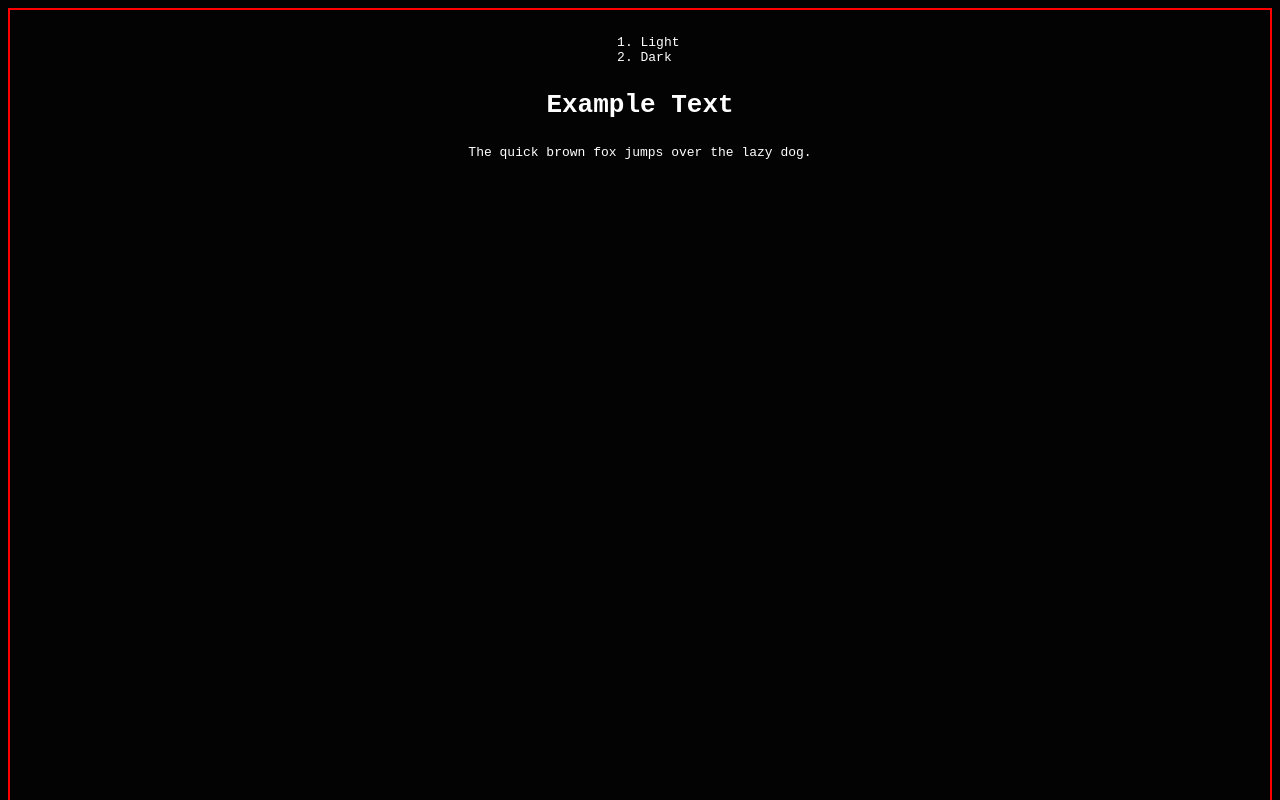
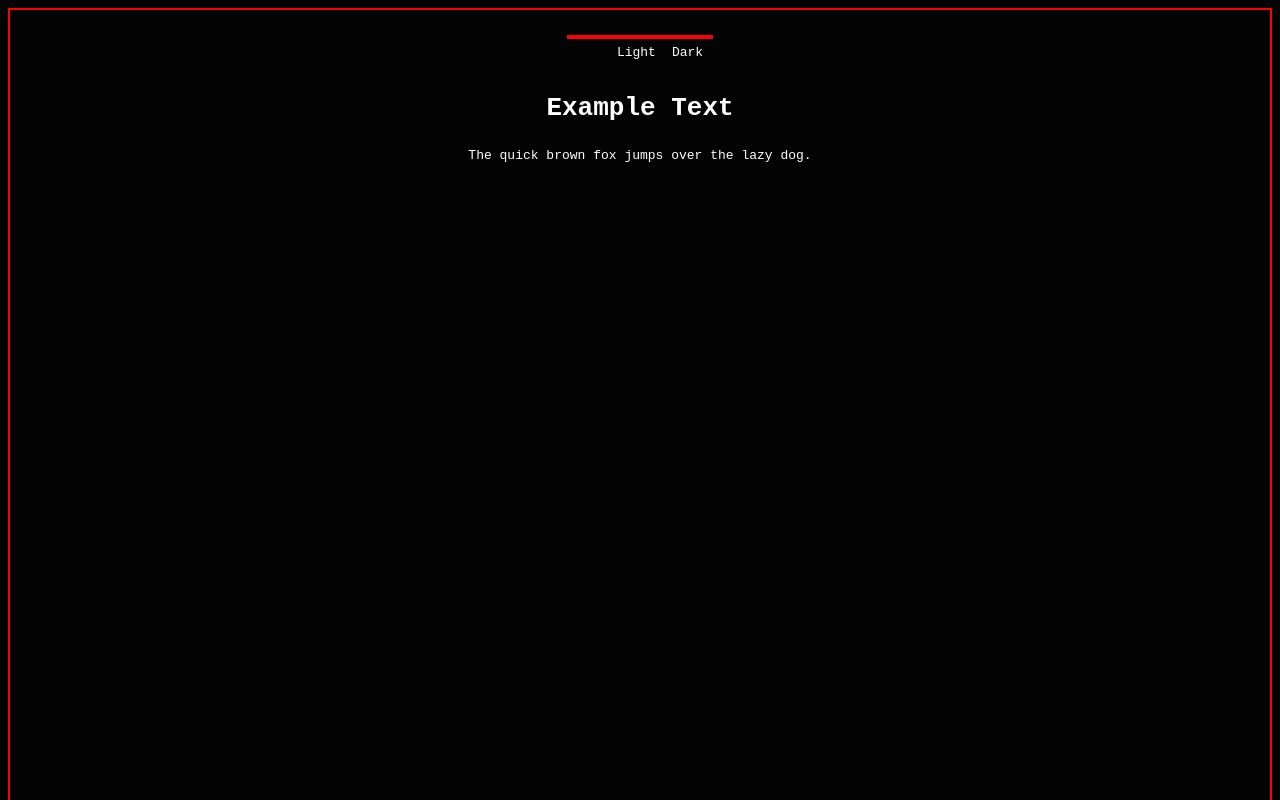
Before and after one commit to marcdatboi/Basic-Theme-Switcher, a website built with Vite: page index.html in a window 1280 px wide. Shown: the top 800 px of the page. Built offline with nearby package versions, Linux system fonts and the light colour scheme.

Commit message:
i forgor what i did

```diff
--- a/index.html
+++ b/index.html
@@ -12,15 +12,16 @@
 	<!-- CSS -->
 	<link rel="stylesheet" href="src/main.css">
 	<link rel="stylesheet" href="src/css/themes.css">
+	<link rel="stylesheet" href="src/css/navbar.css">
 
 </head>
 <body>
 
 	<div id="navbar">
-		<ol>
+		<ul>
 			<li>Light</li>
 			<li>Dark</li>
-		</ol>
+		</ul>
 	</div>
 
 	<h1>Example Text</h1>
--- /dev/null
+++ b/src/css/navbar.css
@@ -0,0 +1,17 @@
+
+
+
+
+
+
+#navbar ul {
+    list-style-type: none;
+
+    border: solid red 2px;
+}
+
+
+#navbar li {
+    float: inline-start;
+    margin: 0.5rem;
+}
```
